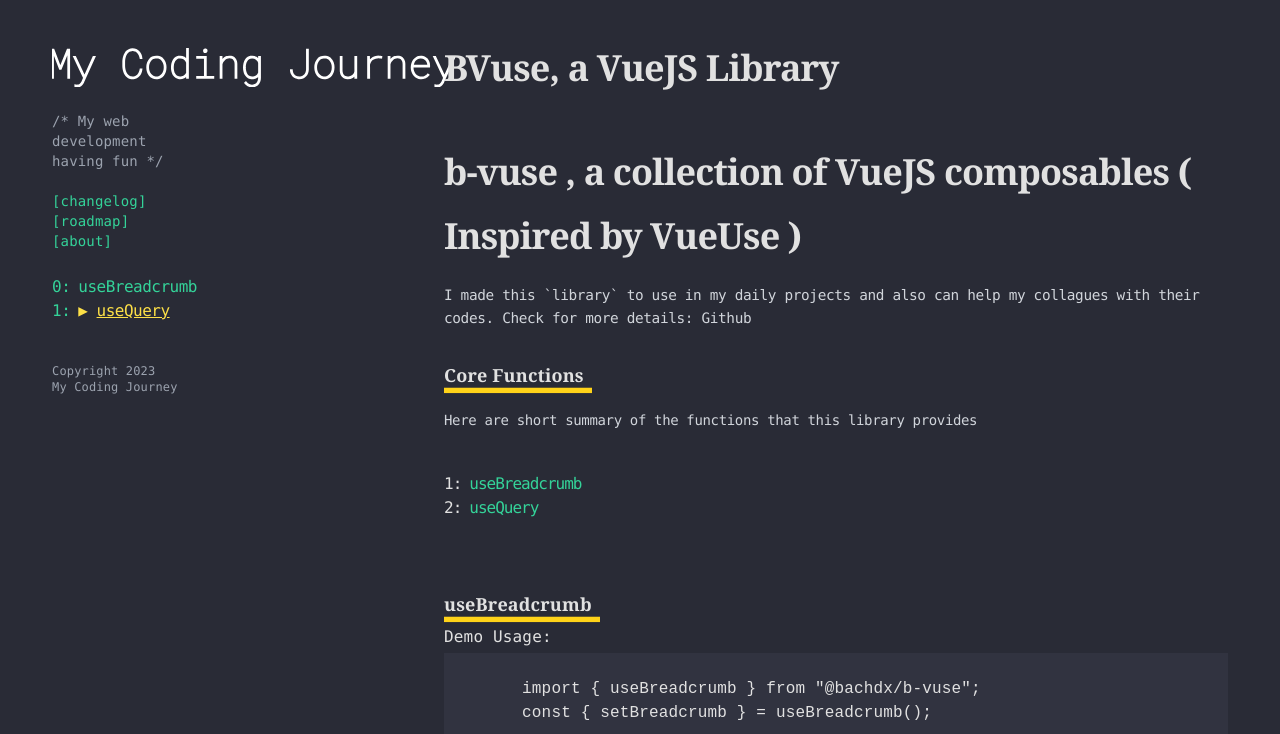
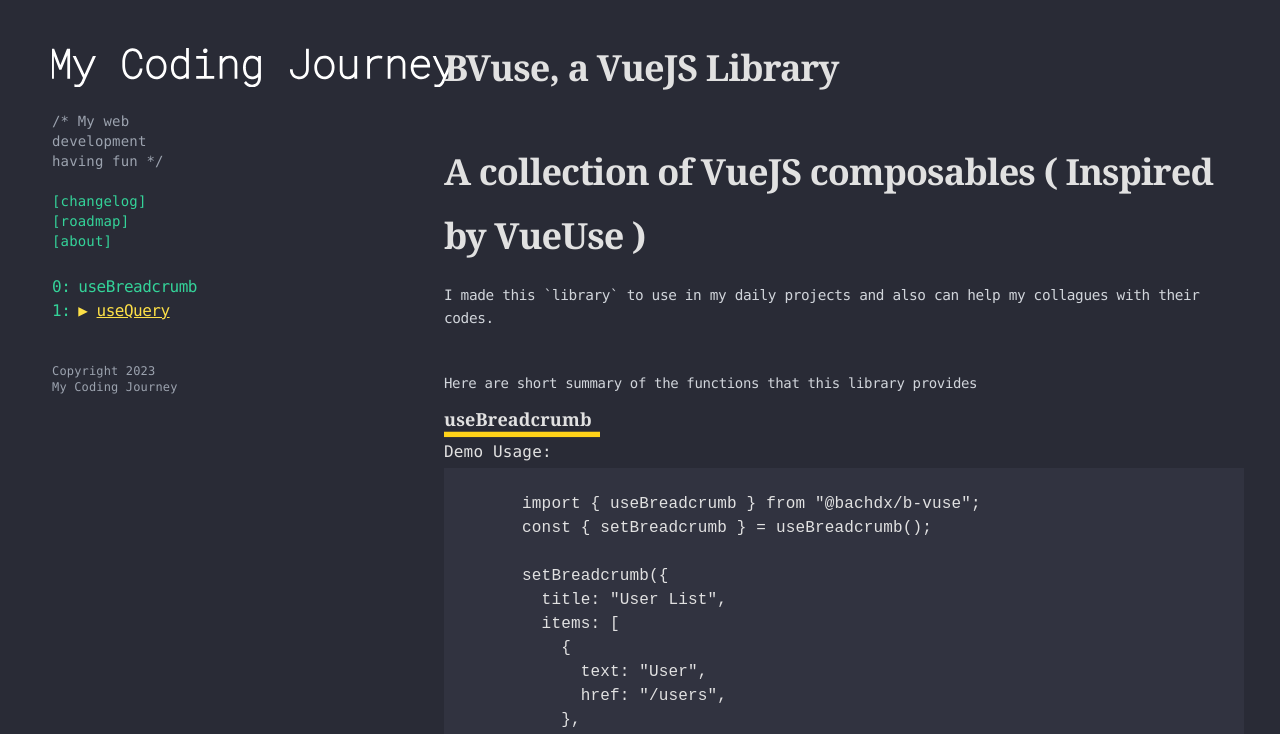
Before and after one commit to bachdx2812/my-coding-journey, a Vue app: page /tools/b-vuse#useQuery in a window 1280 px wide. Shown: the top 734 px of the page. Built offline with nearby package versions, Linux system fonts and the light colour scheme; a web font is replaced by a local one.

Commit message:
refactor BVuseView

```diff
--- a/src/components/libraries/b-vuse/Summary.vue
+++ /dev/null
@@ -1,59 +0,0 @@
-<template>
-  <div>
-    <header class="mt-10">
-      <div class="text-sm title white leading-[1.1em] mb-0">
-        <div class="leading-[64px]">
-          <span class="text-4xl font-bold">
-            <span class="mr-2 text-[#e1e1e1] tracking-tight font-serif">
-              b-vuse , a collection of VueJS composables ( Inspired by
-              <a href="https://vueuse.org/">VueUse</a> )
-            </span>
-          </span>
-        </div>
-      </div>
-      <div class="mt-2 text-[0.9rem] text-gray-300 leading-relaxed tracking-tight">
-        I made this `library` to use in my daily projects and also can help my collagues with their
-        codes. Check for more details: <a href="https://github.com/bachdx2812/b-vuse">Github</a>
-      </div>
-    </header>
-    <div class="py-5 grid md:grid-cols-1 gap-10">
-      <div class="mb-10">
-        <header>
-          <div class="pt-3 text-lg title white leading-[1.1em] mb-0">
-            <span class="pb-16 borderbottom leading-[24px]">
-              <span class="text-[#e1e1e1] mr-2 font-serif font-bold"> Core Functions </span>
-            </span>
-          </div>
-        </header>
-        <article class="mb-0">
-          <div class="pt-5 pb-0 white col">
-            <span class="text-gray-300 text-sm tracking-tight">
-              Here are short summary of the functions that this library provides
-            </span>
-            <div class="mt-5">
-              <h4 class="mt-10"></h4>
-              <table class="text-emerald-400 font-mono tracking-[-1px]">
-                <tbody>
-                  <tr v-for="(item, index) in functions">
-                    <td>
-                      <span class="text-[#e1e1e1] mr-2">{{ index + 1 }}: </span>
-                    </td>
-                    <td>
-                      <a :href="item.path" class="hover:underline">
-                        {{ item.title }}
-                      </a>
-                    </td>
-                  </tr>
-                </tbody>
-              </table>
-            </div>
-          </div>
-        </article>
-      </div>
-    </div>
-  </div>
-</template>
-
-<script setup>
-const functions = defineModel()
-</script>
--- a/src/views/libraries/BVuseView.vue
+++ b/src/views/libraries/BVuseView.vue
@@ -1,16 +1,44 @@
 <template>
   <PageHeader title="BVuse, a VueJS Library"></PageHeader>
 
-  <BVuseSummary v-model="functions"></BVuseSummary>
+  <div>
+    <header class="mt-10">
+      <div class="text-sm title white leading-[1.1em] mb-0">
+        <div class="leading-[64px]">
+          <span class="text-4xl font-bold">
+            <span class="mr-2 text-[#e1e1e1] tracking-tight font-serif">
+              A collection of VueJS composables ( Inspired by
+              <a href="https://vueuse.org/">VueUse</a> )
+            </span>
+          </span>
+        </div>
+      </div>
+      <div class="mt-2 text-[0.9rem] text-gray-300 leading-relaxed tracking-tight">
+        I made this `library` to use in my daily projects and also can help my collagues with their
+        codes.
+      </div>
+    </header>
 
-  <BVuseItem v-for="item in functions" :item="item"></BVuseItem>
+    <div class="py-5 grid md:grid-cols-1 gap-10">
+      <div class="mb-5">
+        <article class="mb-0">
+          <div class="pt-5 pb-0 white col">
+            <span class="text-gray-300 text-sm tracking-tight">
+              Here are short summary of the functions that this library provides
+            </span>
+
+            <BVuseItem v-for="item in functions" :item="item"></BVuseItem>
+          </div>
+        </article>
+      </div>
+    </div>
+  </div>
 </template>
 
 <script setup>
 import { ref } from 'vue'
 
 import PageHeader from '@/components/layouts/PageHeader.vue'
-import BVuseSummary from '@/components/libraries/b-vuse/Summary.vue'
 import BVuseItem from '@/components/libraries/b-vuse/Item.vue'
 
 const functions = ref([
```
